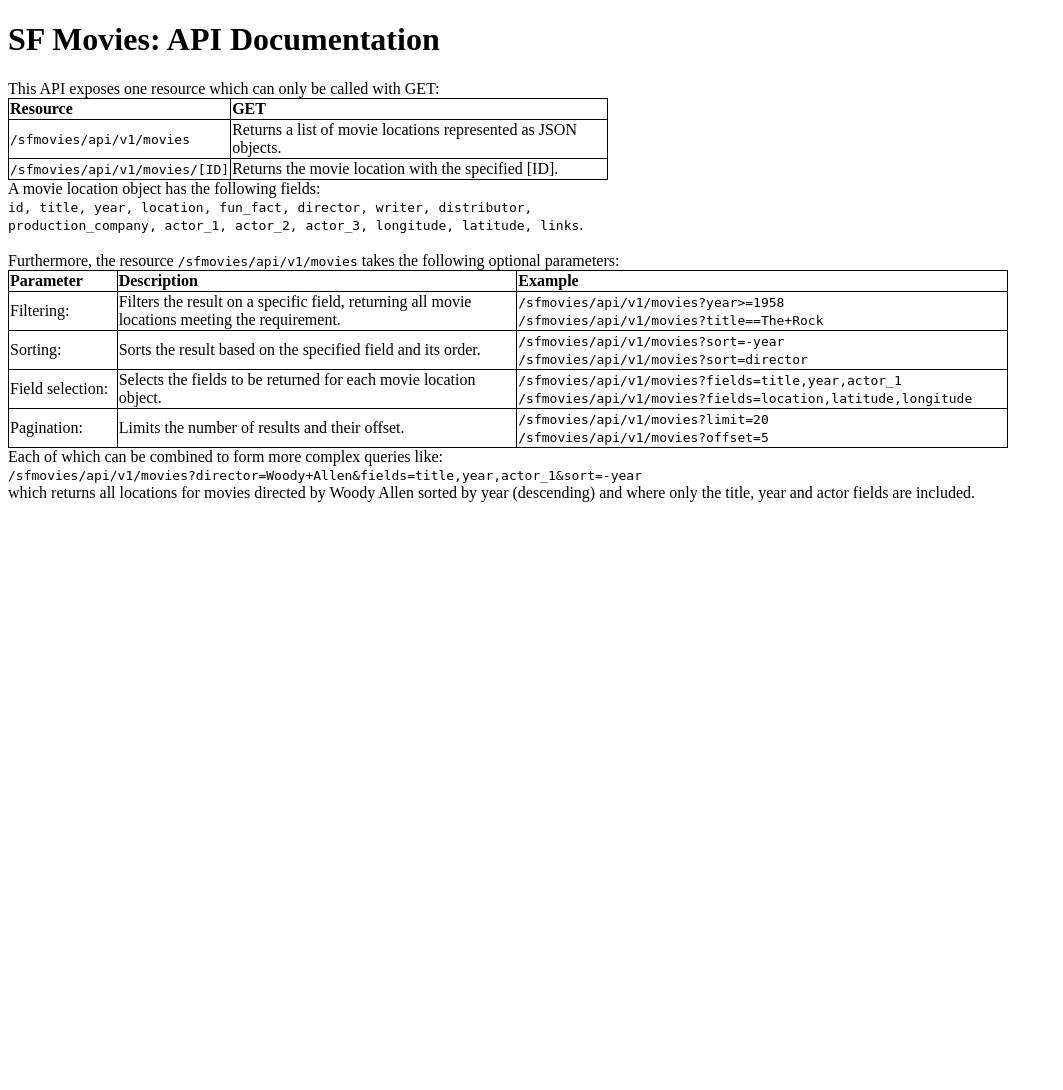
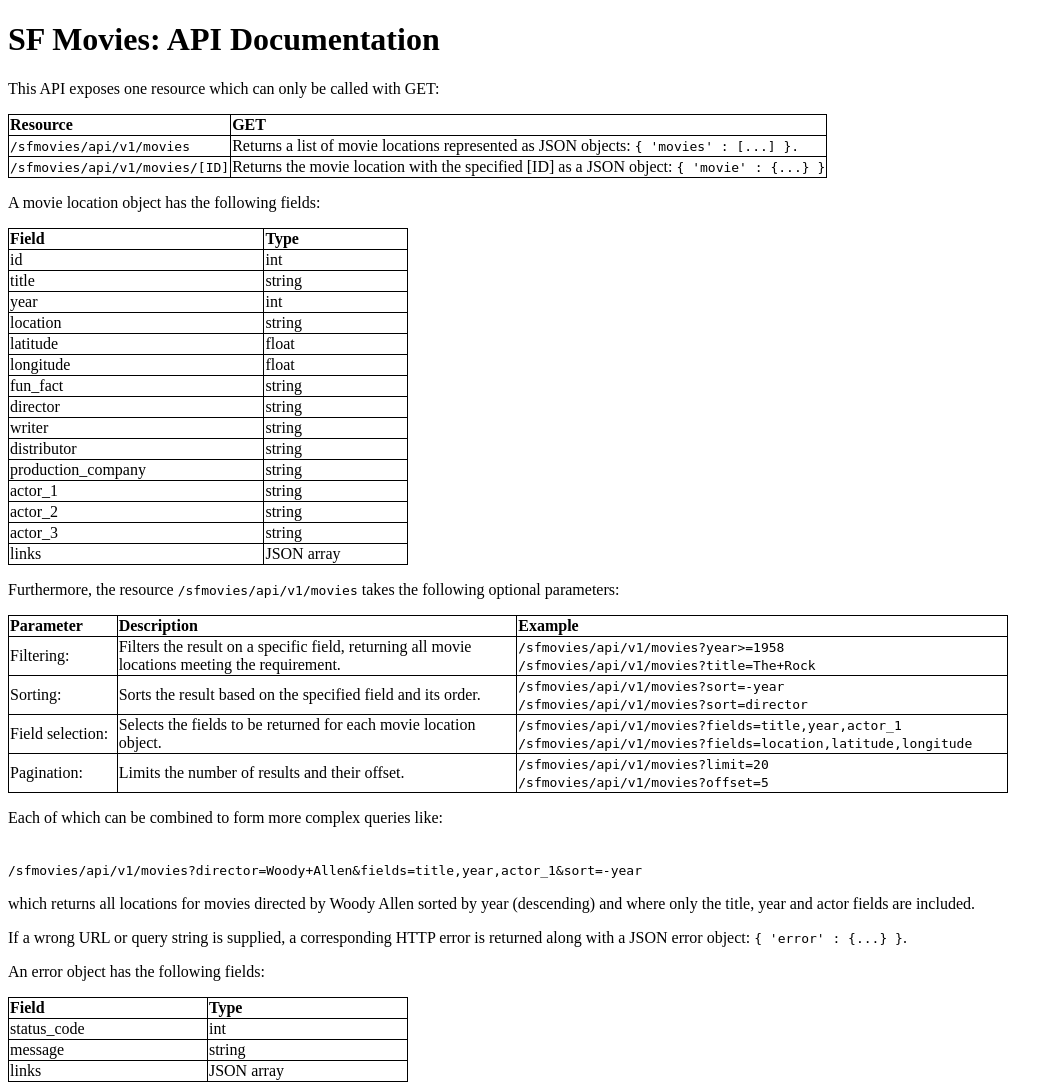
Before and after one commit to Heroes-Global/uber-coding-challenge, a Python web app: template app/templates/docs.html in a window 1280 px wide. Shown: the whole page, without its empty margins (0-1063 px from the left). Before the commit the page ends 502 px from the top, so only its background shows below. Run offline with Jinja, Linux system fonts and the light colour scheme; the template is opened without the code that fills it, so the values that code supplies are empty.

Commit message:
Added a documentation page.

```diff
--- a/app/api.py
+++ b/app/api.py
@@ -212,6 +212,7 @@
 
 # ## Utility functions
 
+
 def check_parameter_name(parameter, value, properties):
     """Checks if a parameter name is valid, raises an error if this is not the
     case.
--- a/app/templates/docs.html
+++ b/app/templates/docs.html
@@ -12,26 +12,42 @@
   </style>
   <body>
     <h1>SF Movies: API Documentation</h1>
-    This API exposes one resource which can only be called with GET:
-    <table border="1", style="width:600px">
+    <p>This API exposes one resource which can only be called with GET:</p>
+    <table border="1">
       <tr><td><b>Resource</b></td><td><b>GET</b></td></tr>
       <tr><td><code>/sfmovies/api/v1/movies</code></td><td>Returns a list of
-      movie locations represented as JSON objects.</td></tr>
+      movie locations represented as JSON objects: <code>{ 'movies' : [...]
+      }.</td></tr>
       <tr><td><code>/sfmovies/api/v1/movies/[ID]</code></td><td>Returns the
-      movie location with the specified [ID].</td></tr>
+      movie location with the specified [ID] as a JSON object: <code>{ 'movie' :
+      {...} }</td></tr>
     </table>
-    A movie location object has the following fields:<br/>
-    <code>id, title, year, location, fun_fact, director, writer,
-    distributor,</code><br/> <code>production_company, actor_1, actor_2,
-    actor_3, longitude, latitude, links</code>.<br/>
-    <br/>
-    Furthermore, the resource <code>/sfmovies/api/v1/movies</code> takes the
-    following optional parameters:
+    <p>A movie location object has the following fields:</p>
+    <table border="1", style="width:400px">
+      <tr><td><b>Field</b></td><td><b>Type</b></td></tr>
+      <tr><td>id</td><td>int</td></tr>
+      <tr><td>title</td><td>string</td></tr>
+      <tr><td>year</td><td>int</td></tr>
+      <tr><td>location</td><td>string</td></tr>
+      <tr><td>latitude</td><td>float</td></tr>
+      <tr><td>longitude</td><td>float</td></tr>
+      <tr><td>fun_fact</td><td>string</td></tr>
+      <tr><td>director</td><td>string</td></tr>
+      <tr><td>writer</td><td>string</td></tr>
+      <tr><td>distributor</td><td>string</td></tr>
+      <tr><td>production_company</td><td>string</td></tr>
+      <tr><td>actor_1</td><td>string</td></tr>
+      <tr><td>actor_2</td><td>string</td></tr>
+      <tr><td>actor_3</td><td>string</td></tr>
+      <tr><td>links</td><td>JSON array</td></tr>
+    </table>
+    <p>Furthermore, the resource <code>/sfmovies/api/v1/movies</code> takes the
+    following optional parameters:</p>
     <table border="1", style="width:1000px">
       <tr><td><b>Parameter</b></td><td><b>Description</b></td><td><b>Example</b></tr>
       <tr><td>Filtering:</td><td width="40%">Filters the result on a specific field,
       returning all movie locations meeting the
-      requirement.</td><td><code>/sfmovies/api/v1/movies?year>=1958</code><br/><code>/sfmovies/api/v1/movies?title==The+Rock</code></td></tr>
+      requirement.</td><td><code>/sfmovies/api/v1/movies?year>=1958</code><br/><code>/sfmovies/api/v1/movies?title=The+Rock</code></td></tr>
       <tr><td>Sorting:</td><td width="40%">Sorts the result based on the
       specified field and its
       order.</td><td><code>/sfmovies/api/v1/movies?sort=-year</code><br/><code>/sfmovies/api/v1/movies?sort=director</code></td></tr>
@@ -41,10 +57,20 @@
       <tr><td>Pagination:</td><td>Limits the number of results and their
       offset.</td><td><code>/sfmovies/api/v1/movies?limit=20</code><br/><code>/sfmovies/api/v1/movies?offset=5</code></td></tr>
     </table>
-    Each of which can be combined to form more complex queries like:<br/>
+    <p>Each of which can be combined to form more complex queries like:</p><br/>
     <code>/sfmovies/api/v1/movies?director=Woody+Allen&fields=title,year,actor_1&sort=-year</code><br/>
-    which returns all locations for movies directed by Woody Allen sorted by
+    <p>which returns all locations for movies directed by Woody Allen sorted by
     year (descending) and where only the title, year and actor fields are
-    included.
+    included.</p>
+    <p>If a wrong URL or query string is supplied, a corresponding HTTP error is
+    returned along with a JSON error object: <code>{ 'error' : {...}
+    }</code>.</p>
+    <p>An error object has the following fields:</p>
+    <table border="1", style="width:400px">
+      <tr><td><b>Field</b></td><td><b>Type</b></td></tr>
+      <tr><td>status_code</td><td>int</td></tr>
+      <tr><td>message</td><td>string</td></tr>
+      <tr><td>links</td><td>JSON array</td></tr>
+    </table>
   </body>
 </html>
```
Also changed, not shown: tests/test_models.py (+2 -2 lines).
